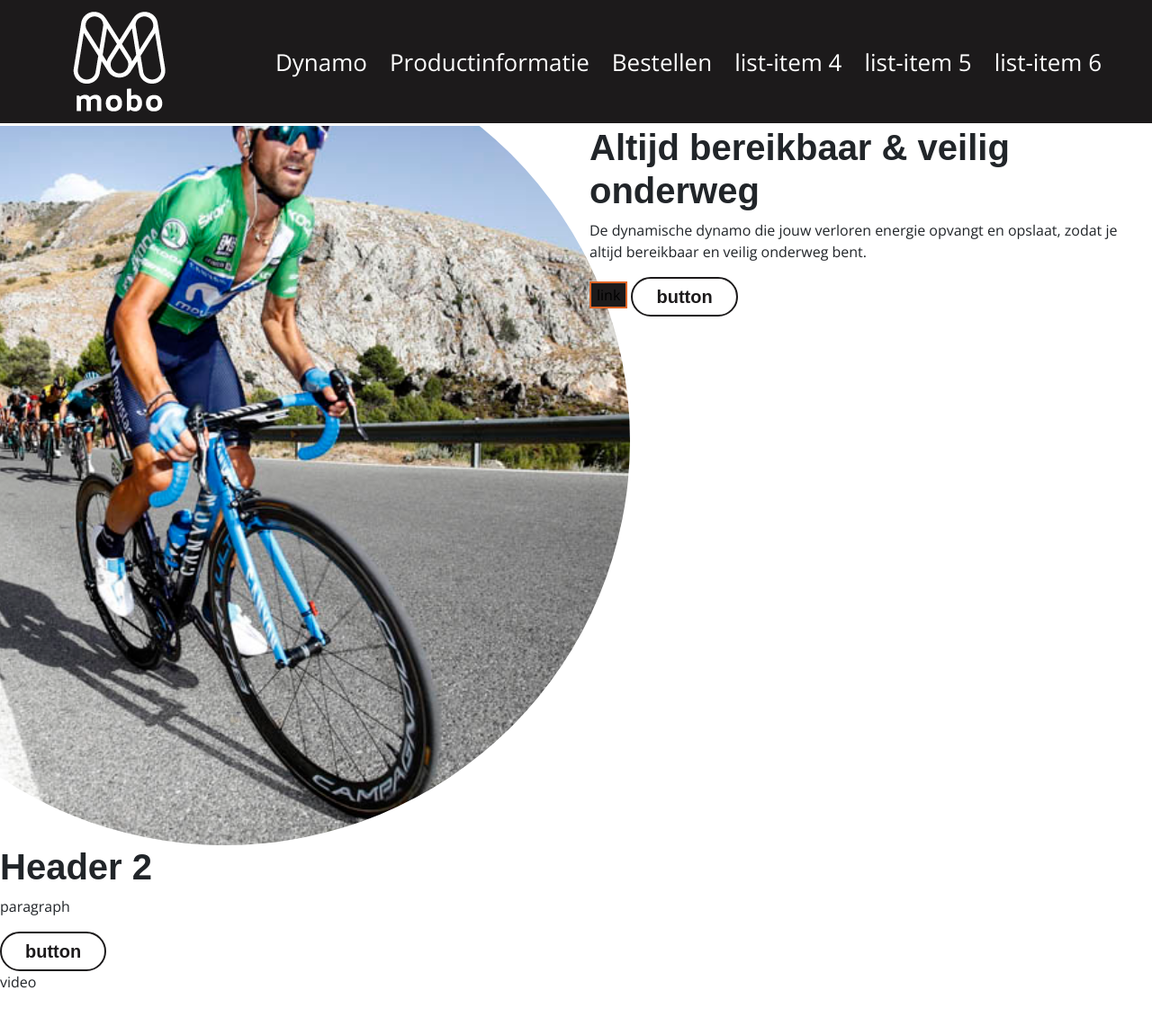
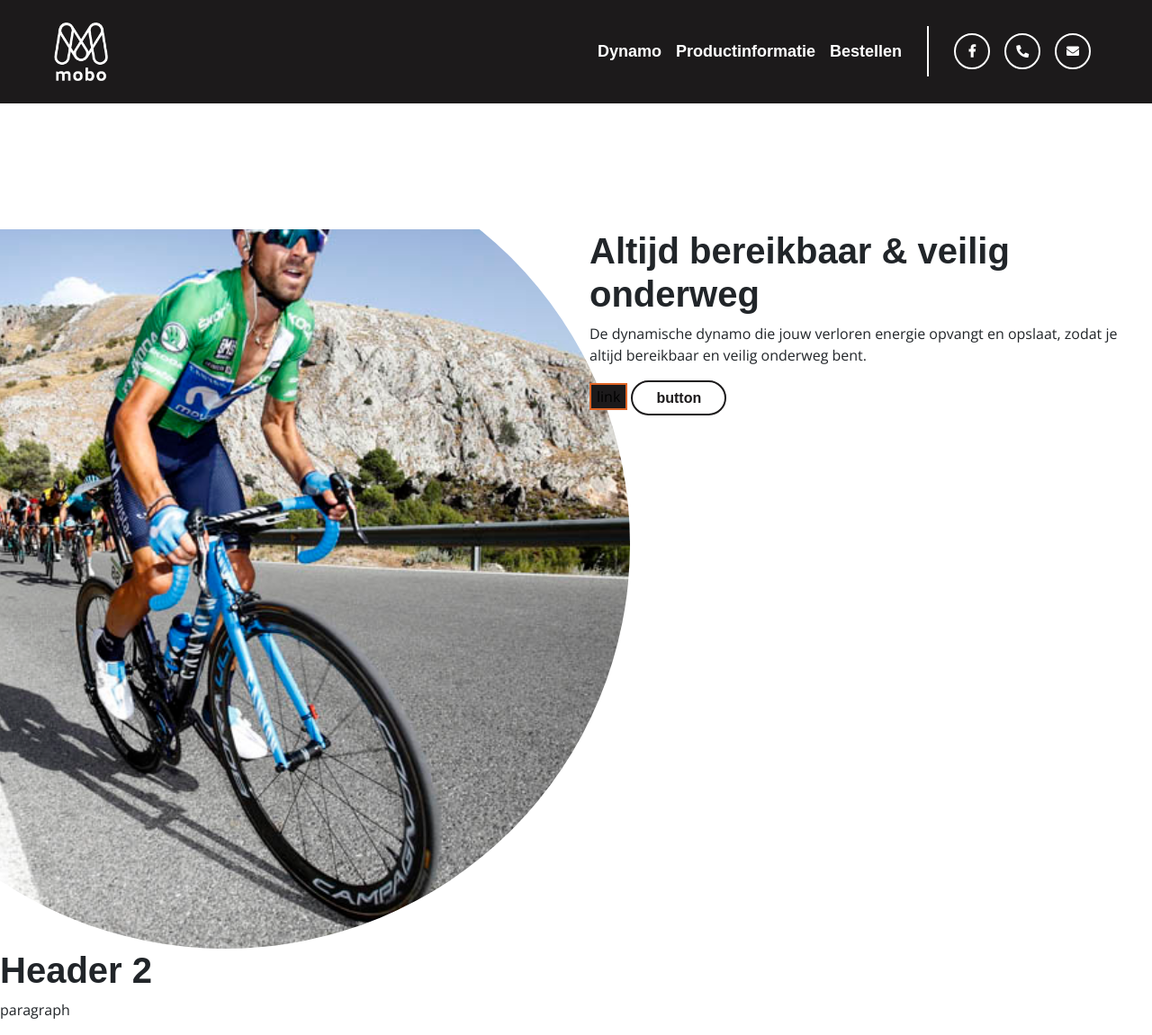
Before and after one commit to lennartkimmel/Mobo, a PHP site: page / in a window 1280 px wide. Shown: the top 1151 px of the page at 90% size. Run offline with PHP 8.4, Linux system fonts and the light colour scheme; style sheets or scripts are compiled from the project's sources; some libraries are stand-ins or nearby versions; some web fonts are replaced.

Commit message:
Refactored navigation bar

```diff
--- a/source/app/index.html
+++ b/source/app/index.html
@@ -12,21 +12,37 @@
         <link href="https://fonts.googleapis.com/css?family=Open+Sans:300,300i|Palanquin+Dark:600&display=swap" rel="stylesheet">
     </head>
     <body>
-        <nav class="navbar navigation">
-            <div class="container-fluid">
-                <div class="navbar-header">
-                    <a class="navbar-brand" href="/" title="mobo"><img class="brand-image" src="/img/logo-mobo.png" alt="mobo"/></a>
-                </div>
-                <ul class="nav navbar-nav">
-                    <li><a href="/" title="list-item">Dynamo</a></li>
-                    <li><a href="/" title="list-item">Productinformatie</a></li>
-                    <li><a href="/" title="list-item">Bestellen</a></li>
-                    <li><a href="/" title="list-item">list-item 4</a></li>
-                    <li><a href="/" title="list-item">list-item 5</a></li>
-                    <li><a href="/" title="list-item">list-item 6</a></li>
-                </ul>
+        <nav class="navbar navbar-expand-lg navbar-dark">
+            <a class="navbar-brand" href="/" title="mobo"><img src="/img/logo-mobo.png" alt="mobo"/></a>
+            <button class="navbar-toggler" type="button" data-toggle="collapse" data-target="#navbarTogglerDemo02" aria-controls="navbarTogglerDemo02" aria-expanded="false" aria-label="Toggle navigation">
+              <span class="navbar-toggler-icon"></span>
+            </button>
+
+            <div class="collapse navbar-collapse" id="navbarTogglerDemo02">
+              <ul class="navbar-nav mt-2 mt-lg-0 nav-links">
+                <li class="nav-item">
+                  <a class="nav-link" href="#information">Dynamo</a>
+                </li>
+                <li class="nav-item">
+                  <a class="nav-link" href="#info-video">Productinformatie</a>
+                </li>
+                <li class="nav-item">
+                    <a class="nav-link" href="#order">Bestellen</a>
+                </li>
+              </ul>
+              <ul class="navbar-nav mt-2 mt-lg-0 nav-social">
+                <li class="nav-item">
+                    <a class="nav-link" href="https://www.facebook.com/AliiShahiid" title="facebook"><div class="social-icon"><i class="fab fa-facebook-f"></i></div></a>
+                </li>
+                <li class="nav-item">
+                    <a class="nav-link" href="tel:0614647217" title="telefoon"><div class="social-icon"><i class="fa fa-phone"></i></div></a>
+                </li>
+                <li class="nav-item">
+                    <a class="nav-link" href="mailto:0949886@hr.nl" title="email"><div class="social-icon"><i class="fa fa-envelope"></i></div></a>
+                </li>
+              </ul>
             </div>
-        </nav>
+          </nav>
 
         <section id="introduction" class="introduction">
             <div id="carouselExampleIndicators" class="carousel slide" data-ride="carousel" data-interval="false">
--- a/source/app/scss/components/_button.scss
+++ b/source/app/scss/components/_button.scss
@@ -8,7 +8,7 @@
     border: $black 2px solid;
     border-radius: 50px;
     color: $black;
-    font: 700 20px/1.2em $font-title;
+    font: 700 16px/1.2em $font-title;
 
     &:hover {
         transition: 0.4s;
--- a/source/app/scss/layout/_header.scss
+++ b/source/app/scss/layout/_header.scss
@@ -1,22 +1,107 @@
-.navbar-nav {
-    flex-direction: row;
-}
-.navbar-brand{
-    margin-left: 50px;
-    transition: 0.4s;
+.navbar {
+    background: $black;
+    padding: 20px 60px;
+    position: sticky;
+    top: 0;
+    z-index: 999;
 }
 
-.navigation {
-    background: $black;
-    transition: 0.4s;
-    position: fixed;
-    width: 100%;
-    top: 0;
-    z-index: 99;
-    ul{
-        line-height: 1;
-        li{
-            margin-right: 25px;
+.navbar-brand {
+    img {
+        max-width: 60px;
+    }
+}
+
+.navbar-collapse {
+    display: flex;
+    justify-content: flex-end;
+}
+
+.nav-links {
+    padding-right: 20px;
+}
+
+.nav-social {
+    padding-left: 20px;
+    border-left: solid 2px $white;
+
+    a div {
+        border-color: $white;
+
+        &:hover {
+            transition: 0.4s;
+            border-color: $orange !important;
+        }
+
+        i {
+            padding: 12px;
+            color: $white;
+
+            &:hover {
+                transition: 0.4s;
+                color: $orange !important;
+            }
         }
     }
 }
+
+.nav-item {
+    a {
+        color: $white !important;
+        font: 700 18px/1.2em $font-title;
+
+        &:hover {
+            transition: 0.4s;
+            color: $orange !important;
+        }
+    }
+}
+
+@media screen and (max-width: 991px) {
+    .navbar-collapse {
+        justify-content: center;
+        align-items: flex-start;
+    }
+
+    .collapse {
+        flex-direction: column;
+    }
+
+    ul {
+        padding: 20px 0;
+    }
+
+    .nav-social {
+        padding-left: 0;
+        border-left: none;
+        flex-direction: row;
+        align-items: flex-start;
+
+        li {
+            padding-right: 20px;
+        }
+    }
+}
+
+// .navbar-nav {
+//     flex-direction: row;
+// }
+// .navbar-brand{
+//     margin-left: 50px;
+//     transition: 0.4s;
+// }
+
+// .navigation {
+//     background: $black;
+//     transition: 0.4s;
+//     position: fixed;
+//     width: 100%;
+//     top: 0;
+//     z-index: 99;
+//     ul{
+//         line-height: 1;
+//         li{
+//             margin-right: 25px;
+//         }
+//     }
+// }
```
Also changed, not shown: source/dist/index.html (+30 -14 lines), source/app/css/main.css, source/dist/css/main.min.css.
